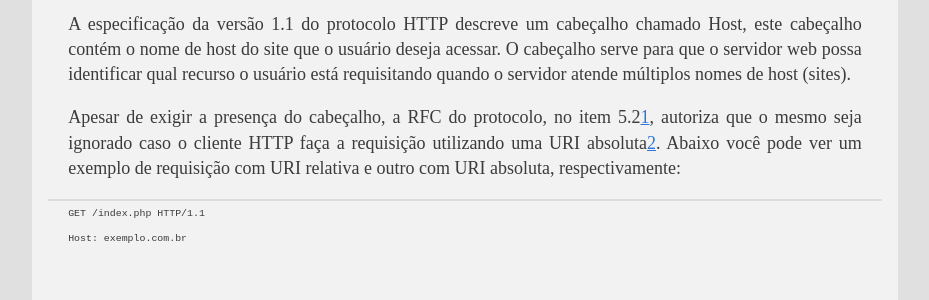
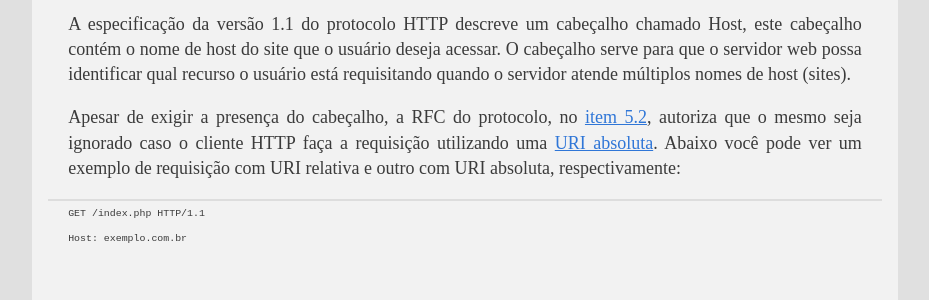
Before and after one commit to heuripedes/heuripedes.github.com, a Jekyll site: the page built from _posts/2013-10-27-cuidado-com-o-cabecalho-host-do-http.markdown, in a window 1280 px wide. Shown: the part 166-466 px from the top of the page, without its empty margins (175-1104 px from the left). Built offline with Jekyll 4.4.1, drawn with Linux system fonts in a browser that asks for light colours; some web fonts are replaced; Markdown is read by kramdown in place of the engine named in the settings; comment, search, counter and statistics services are not loaded.

Commit message:
link fixes

```diff
--- a/_posts/2013-10-27-cuidado-com-o-cabecalho-host-do-http.markdown
+++ b/_posts/2013-10-27-cuidado-com-o-cabecalho-host-do-http.markdown
@@ -9,9 +9,9 @@ acessar. O cabeçalho serve para que o servidor web possa identificar qual
 recurso o usuário está requisitando quando o servidor atende múltiplos
 nomes de host (sites).
 
-Apesar de exigir a presença do cabeçalho, a RFC do protocolo, no item 5.2[1],
+Apesar de exigir a presença do cabeçalho, a RFC do protocolo, no [item 5.2][1],
 autoriza que o mesmo seja ignorado caso o cliente HTTP faça a requisição
-utilizando uma URI absoluta[2]. Abaixo você pode ver um exemplo de requisição
+utilizando uma [URI absoluta][2]. Abaixo você pode ver um exemplo de requisição
 com URI relativa e outro com URI absoluta, respectivamente:
 
 	GET /index.php HTTP/1.1
```
Also changed, not shown: other parts of _posts/2013-10-27-cuidado-com-o-cabecalho-host-do-http.markdown (+2 -2 lines).
